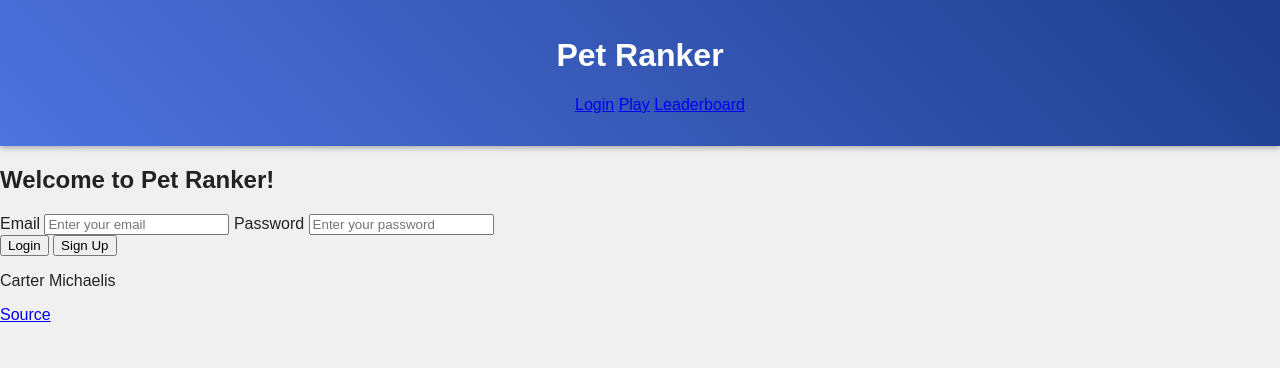
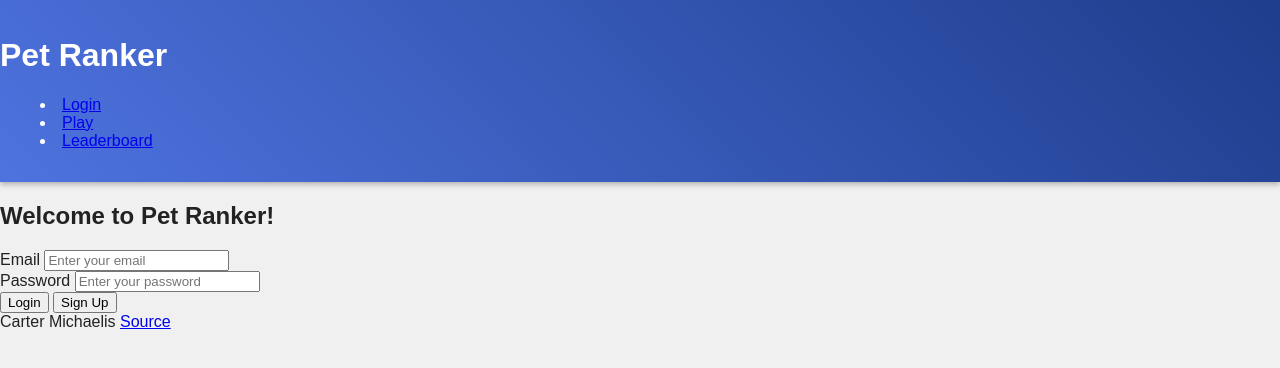
Before and after one commit to chm06/startup, a plain HTML site: page index.html in a window 1280 px wide. Drawn offline with Linux system fonts and the light colour scheme.

Commit message:
update index.html

```diff
--- a/index.html
+++ b/index.html
@@ -8,40 +8,40 @@
     <link rel="stylesheet" href="main.css" />
   </head>
 
-  <body class="bg-light text-dark">
+  <body>
     <header>
-      <h1 class="site-title">Pet Ranker</h1>
+      <h1>Pet Ranker</h1>
       <nav>
-        <menu class="nav-menu">
-          <a href="index.html" class="active">Login</a>
-          <a href="play.html">Play</a>
-          <a href="leaderboard.html">Leaderboard</a>
+        <menu>
+          <li><a href="index.html" class="active">Login</a></li>
+          <li><a href="play.html">Play</a></li>
+          <li><a href="leaderboard.html">Leaderboard</a></li>
         </menu>
       </nav>
     </header>
 
-    <main class="main-content">
+    <main>
       <h2>Welcome to Pet Ranker!</h2>
 
-      <form method="get" action="play.html" class="login-form">
-        <label>Email
-          <input type="email" placeholder="Enter your email" required>
-        </label>
-        <label>Password
-          <input type="password" placeholder="Enter your password" required>
-        </label>
-
-        <div class="button-group">
-          <button type="submit" class="btn-primary">Login</button>
-          <button type="button" class="btn-secondary">Sign Up</button>
+      <form method="get" action="play.html">
+        <div>
+          <label>Email</label>
+          <input type="email" placeholder="Enter your email" />
+        </div>
+        <div>
+          <label>Password</label>
+          <input type="password" placeholder="Enter your password" />
+        </div>
+        <div>
+          <button type="submit">Login</button>
+          <button type="button">Sign Up</button>
         </div>
       </form>
     </main>
 
     <footer>
-      <p>Carter Michaelis</p>
-      <p><a href="https://github.com/chm06/startup" class="source-link">Source</a></p>
+      <span>Carter Michaelis</span>
+      <a href="https://github.com/chm06/startup">Source</a>
     </footer>
-
   </body>
 </html>
--- a/main.css
+++ b/main.css
@@ -13,7 +13,7 @@ header {
   flex: 0 80px;
   background: linear-gradient(45deg, #4e73df, #1e3d8c);
   color: white;
-  text-align: center;
+  text-align: left;
   padding: 1em 0;
   box-shadow: 0 2px 6px rgba(0,0,0,0.3);
 }
```
